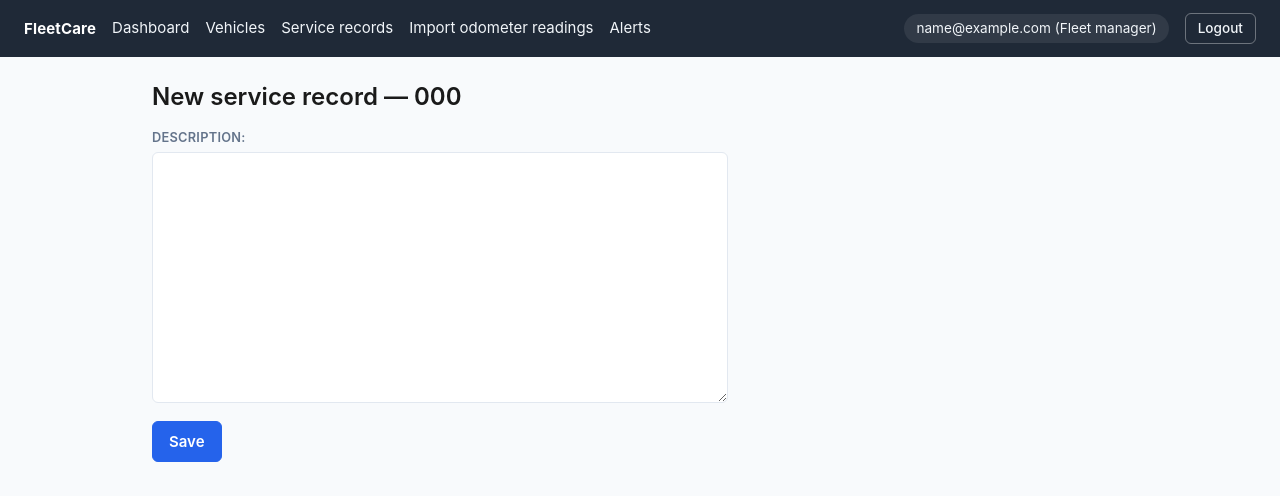
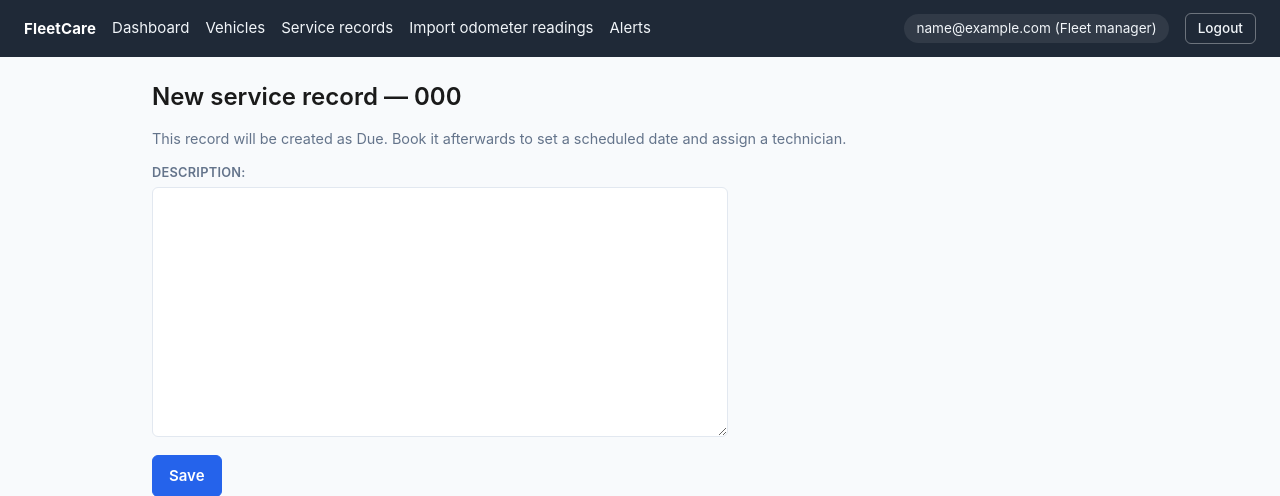
Before and after one commit to ShreyNag/takehome-08-fleet-maintenance, a Django app: page /vehicles/1/service-records/create/ in a window 1280 px wide. Shown: the top 496 px of the page. Run offline with Django 5.2, Linux system fonts and the light colour scheme; a user stored in the database is signed in; tables that the repository leaves empty hold one stand-in row (values such as "Sample post").

Commit message:
Add helper text to service record create form explaining Due status
The create form only asks for a description, which reads as
incomplete since technician assignment isn't there. Explain that this
is by design: the record starts as Due (unscheduled) and assignment
happens at booking. Point the success message at the same next step.

Presentation only, no behaviour change.

Co-Authored-By: Claude Sonnet 5 <noreply@anthropic.com>
Claude-Session: https://claude.ai/code/session_01Ug6wDwdd3cznTuxKGYFFFH

```diff
--- a/fleet/static/fleet/css/style.css
+++ b/fleet/static/fleet/css/style.css
@@ -209,6 +209,12 @@ nav button[type="submit"].btn-logout:hover {
 /* ---------- Forms ---------- */
 
 form p {
+  margin: 0 0 var(--space-3);
+}
+
+.help-text {
+  color: var(--color-text-muted);
+  font-size: 0.9rem;
   margin: 0 0 var(--space-3);
 }
 
--- a/fleet/templates/fleet/servicerecord_form.html
+++ b/fleet/templates/fleet/servicerecord_form.html
@@ -4,6 +4,9 @@
 
 {% block content %}
   <h1>{% if object %}Edit service record{% else %}New service record{% endif %} — {{ vehicle }}</h1>
+  {% if not object %}
+    <p class="help-text">This record will be created as Due. Book it afterwards to set a scheduled date and assign a technician.</p>
+  {% endif %}
   <form method="post">
     {% csrf_token %}
     {{ form.as_p }}
--- a/fleet/views.py
+++ b/fleet/views.py
@@ -328,7 +328,10 @@ class ServiceRecordCreateView(FleetManagerRequiredMixin, CreateView):
         form.instance.due_since = timezone.now()
         form.instance.created_by = self.request.user
         response = super().form_valid(form)
-        messages.success(self.request, "Service record created.")
+        messages.success(
+            self.request,
+            "Service record created. Book it to schedule a date and assign a technician.",
+        )
         return response
 
     def get_success_url(self):
```
